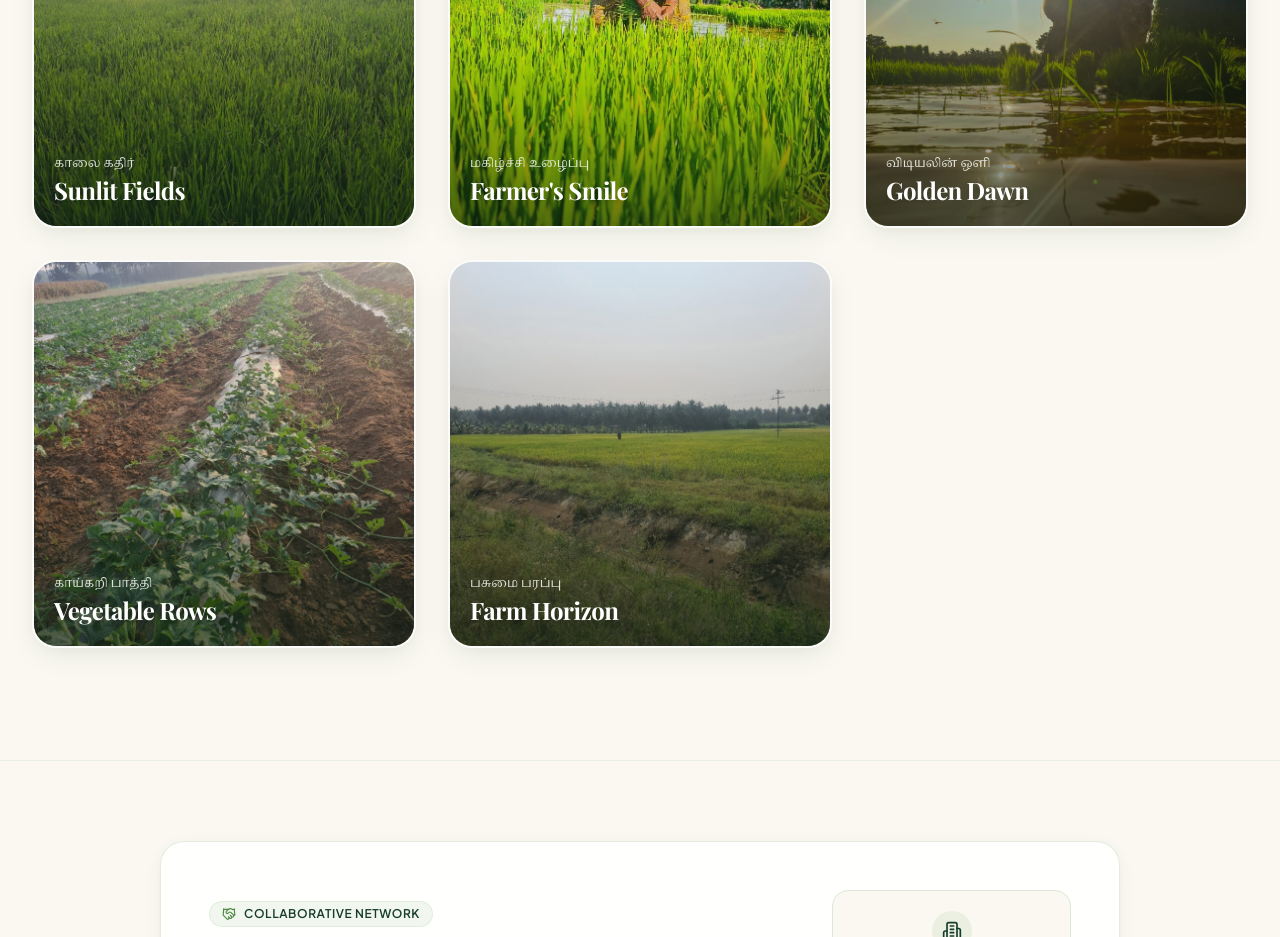
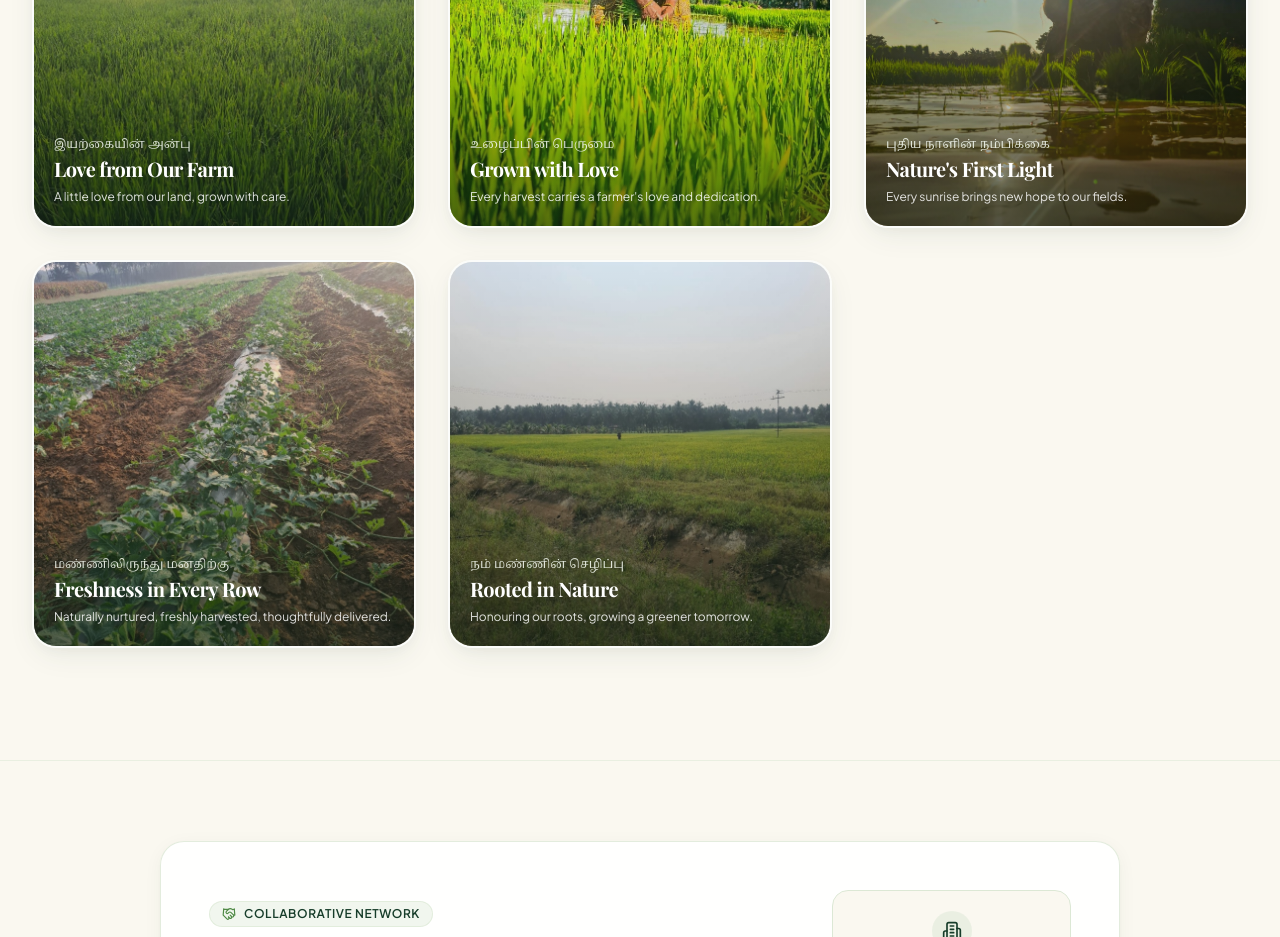
Before and after one commit to vishnupriyac240307/vaiyagam-farms, a React (Vite) app: page / in a window 1280 px wide. Shown: the part 6100-7037 px from the top of the page. Built offline with nearby package versions, Linux system fonts and the light colour scheme; a web font is replaced by a local one.

Commit message:
Update gallery cards and modal with custom Tamil, English titles, and descriptions

```diff
--- a/src/components/GallerySection.jsx
+++ b/src/components/GallerySection.jsx
@@ -8,42 +8,47 @@ export default function GallerySection() {
   const galleryItems = [
     {
       id: 1,
-      title: 'Sunlit Fields',
-      tamilSubtitle: 'காலை கதிர்',
+      title: 'Love from Our Farm',
+      tamilSubtitle: 'இயற்கையின் அன்பு',
+      description: 'A little love from our land, grown with care.',
       image: getAssetUrl('images/gallery/gallery-1-sunlit-fields.jpg'),
-      alt: 'Lush green agricultural crop field bathed in morning sunbeams',
+      alt: 'Love from Our Farm - Lush green agricultural field bathed in morning sunbeams',
       span: 'md:col-span-2 lg:col-span-1',
     },
     {
       id: 2,
-      title: "Farmer's Smile",
-      tamilSubtitle: 'மகிழ்ச்சி உழைப்பு',
+      title: 'Grown with Love',
+      tamilSubtitle: 'உழைப்பின் பெருமை',
+      description: "Every harvest carries a farmer's love and dedication.",
       image: getAssetUrl('images/gallery/gallery-2-farmers-smile.jpg'),
-      alt: 'Smiling Tamil farmer woman working happily in fertile green fields',
+      alt: "Grown with Love - Smiling farmer tending fertile green fields with care",
       span: 'md:col-span-2 lg:col-span-1',
     },
     {
       id: 3,
-      title: 'Golden Dawn',
-      tamilSubtitle: 'விடியலின் ஒளி',
+      title: "Nature's First Light",
+      tamilSubtitle: 'புதிய நாளின் நம்பிக்கை',
+      description: 'Every sunrise brings new hope to our fields.',
       image: getAssetUrl('images/gallery/gallery-3-golden-dawn.png'),
-      alt: 'Farmer tending water fields at golden sunrise with sunburst reflections',
+      alt: "Nature's First Light - Farmer tending fields at golden sunrise",
       span: 'md:col-span-2 lg:col-span-1',
     },
     {
       id: 4,
-      title: 'Vegetable Rows',
-      tamilSubtitle: 'காய்கறி பாத்தி',
+      title: 'Freshness in Every Row',
+      tamilSubtitle: 'மண்ணிலிருந்து மனதிற்கு',
+      description: 'Naturally nurtured, freshly harvested, thoughtfully delivered.',
       image: getAssetUrl('images/gallery/gallery-4-vegetable-crops.jpg'),
-      alt: 'Fresh vegetable crops growing along structured soil beds with coconut groves in background',
+      alt: 'Freshness in Every Row - Vegetable crops growing along nurtured farm beds',
       span: 'md:col-span-2 lg:col-span-1',
     },
     {
       id: 5,
-      title: 'Farm Horizon',
-      tamilSubtitle: 'பசுமை பரப்பு',
+      title: 'Rooted in Nature',
+      tamilSubtitle: 'நம் மண்ணின் செழிப்பு',
+      description: 'Honouring our roots, growing a greener tomorrow.',
       image: getAssetUrl('images/gallery/gallery-5-farm-horizon.jpg'),
-      alt: 'Vast green and golden farmland panorama stretching to coconut groves',
+      alt: 'Rooted in Nature - Vast green and fertile agricultural farmland horizon',
       span: 'md:col-span-2 lg:col-span-2 lg:col-start-auto',
     },
   ];
@@ -113,19 +118,22 @@ export default function GallerySection() {
                   <Eye className="w-4 h-4 text-leaf" />
                 </div>
 
-                {/* Caption (One or Two Words) with Tamil subtitle */}
+                {/* Caption with Tamil subtitle, English title, and description */}
                 <div className="absolute bottom-5 left-5 right-5 text-white transform transition-transform duration-300">
                   <span className="tamil-text text-xs text-sage-light font-medium block mb-0.5 opacity-90">
                     {item.tamilSubtitle}
                   </span>
-                  <div className="flex items-center justify-between">
-                    <h3 className="font-heading text-xl sm:text-2xl font-bold tracking-tight text-white drop-shadow-md">
+                  <div className="flex items-center justify-between gap-2">
+                    <h3 className="font-heading text-lg sm:text-xl font-bold tracking-tight text-white drop-shadow-md">
                       {item.title}
                     </h3>
-                    <span className="text-xs px-2.5 py-1 rounded-full bg-white/20 backdrop-blur-md text-white border border-white/30 font-medium opacity-0 group-hover:opacity-100 transition-opacity duration-300">
+                    <span className="text-[11px] px-2.5 py-0.5 rounded-full bg-white/20 backdrop-blur-md text-white border border-white/30 font-medium opacity-0 group-hover:opacity-100 transition-opacity duration-300 flex-shrink-0">
                       View
                     </span>
                   </div>
+                  <p className="text-xs text-white/85 line-clamp-2 mt-1.5 leading-snug font-normal drop-shadow-sm">
+                    {item.description}
+                  </p>
                 </div>
               </div>
             </div>
@@ -180,14 +188,17 @@ export default function GallerySection() {
               />
             </div>
 
-            <div className="mt-4 text-center text-white">
-              <span className="tamil-text text-sm text-leaf-light font-medium block">
+            <div className="mt-4 text-center text-white max-w-xl mx-auto px-4">
+              <span className="tamil-text text-sm sm:text-base text-leaf-light font-medium block">
                 {galleryItems[selectedImage].tamilSubtitle}
               </span>
-              <h4 className="font-heading text-2xl font-bold tracking-tight">
+              <h4 className="font-heading text-2xl sm:text-3xl font-bold tracking-tight mt-0.5">
                 {galleryItems[selectedImage].title}
               </h4>
-              <p className="text-xs text-sage-light/70 mt-1">
+              <p className="text-sm text-cream/90 mt-2 leading-relaxed">
+                {galleryItems[selectedImage].description}
+              </p>
+              <p className="text-xs text-sage-light/60 mt-3">
                 Photo {selectedImage + 1} of {galleryItems.length} • வையகம் Farms
               </p>
             </div>
```
